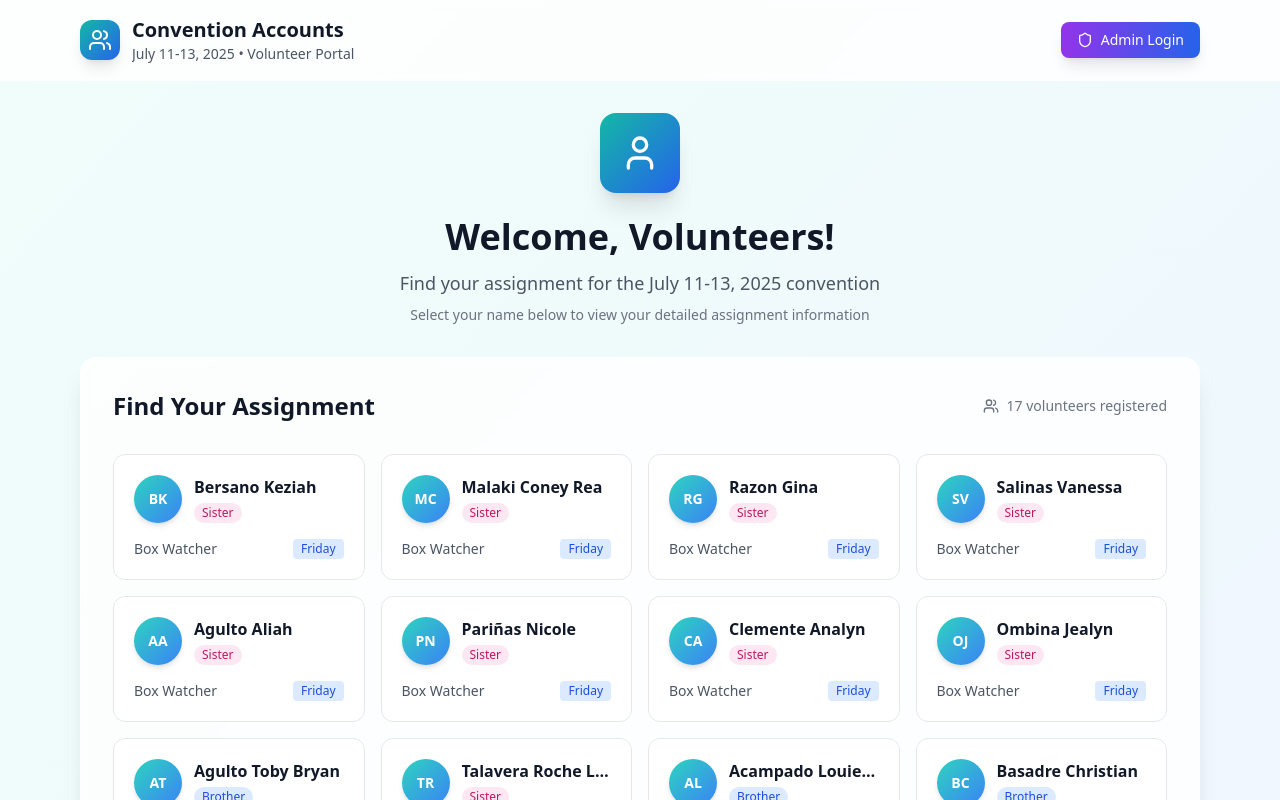
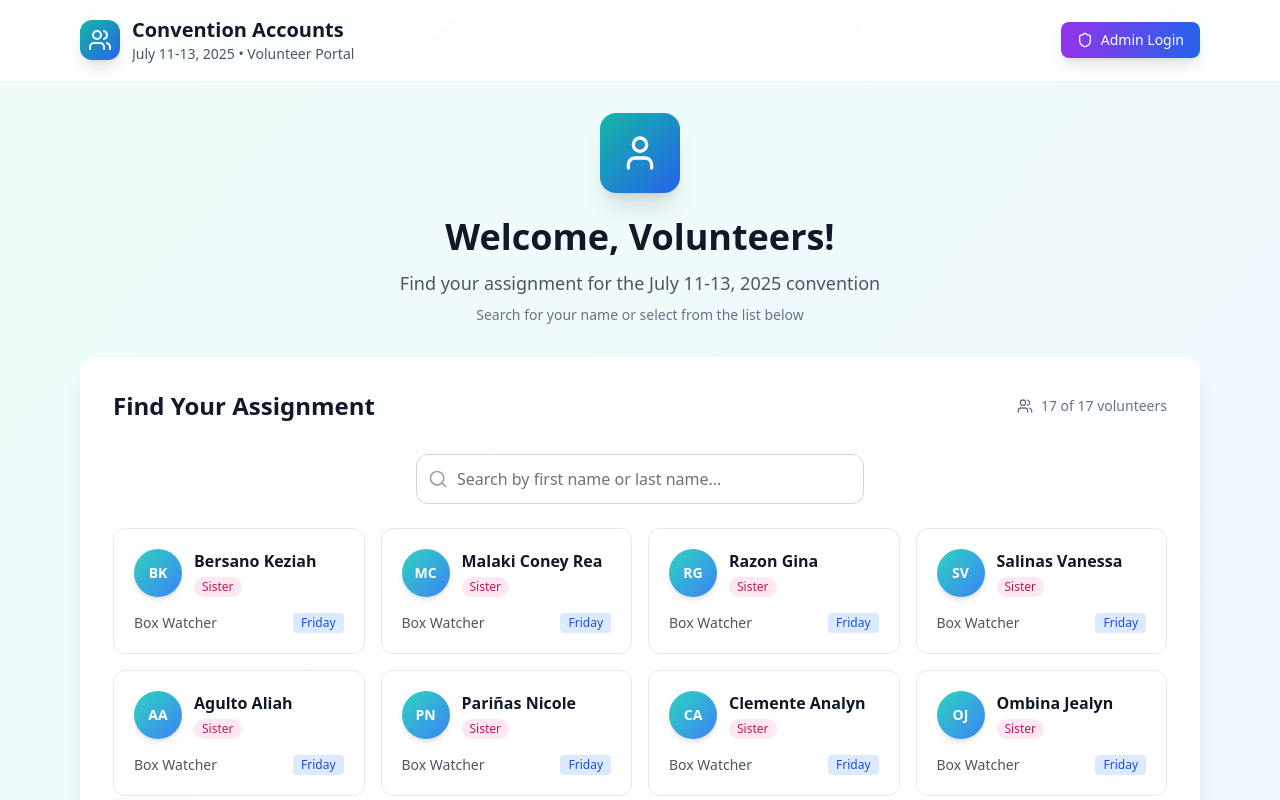
Before and after one commit to ruelryan/accountsDepartment, a React (Vite) app: page / in a window 1280 px wide. Shown: the top 800 px of the page. Built offline with nearby package versions, Linux system fonts and the light colour scheme.

Commit message:
Add search functionality to volunteer portal

```diff
--- a/src/components/EnhancedVolunteerPortal.tsx
+++ b/src/components/EnhancedVolunteerPortal.tsx
@@ -1,4 +1,4 @@
-import React, { useState } from 'react';
+import React, { useState, useMemo } from 'react';
 import { Volunteer, Shift } from '../types';
 import {
   User,
@@ -14,7 +14,8 @@ import {
   Shield,
   ArrowLeft,
   Menu,
-  X
+  X,
+  Search
 } from 'lucide-react';
 import { FloorPlan } from './FloorPlan';
 import { boxes } from '../data/initialData';
@@ -27,9 +28,32 @@ interface EnhancedVolunteerPortalProps {
 
 export function EnhancedVolunteerPortal({ volunteers, shifts, onAdminLogin }: EnhancedVolunteerPortalProps) {
   const [selectedVolunteer, setSelectedVolunteer] = useState<Volunteer | null>(null);
+  const [searchTerm, setSearchTerm] = useState('');
+
+  // Filter volunteers based on search term
+  const filteredVolunteers = useMemo(() => {
+    if (!searchTerm.trim()) {
+      return volunteers;
+    }
+
+    const searchLower = searchTerm.toLowerCase().trim();
+    return volunteers.filter(volunteer => {
+      const fullName = `${volunteer.firstName} ${volunteer.lastName}`.toLowerCase();
+      const firstName = volunteer.firstName.toLowerCase();
+      const lastName = volunteer.lastName.toLowerCase();
+
+      return fullName.includes(searchLower) ||
+             firstName.includes(searchLower) ||
+             lastName.includes(searchLower);
+    });
+  }, [volunteers, searchTerm]);
 
   const handleVolunteerSelect = (volunteer: Volunteer) => {
     setSelectedVolunteer(volunteer);
+  };
+
+  const clearSearch = () => {
+    setSearchTerm('');
   };
 
   if (selectedVolunteer) {
@@ -82,21 +106,71 @@ export function EnhancedVolunteerPortal({ volunteers, shifts, onAdminLogin }: En
           </div>
           <h2 className="text-2xl sm:text-4xl font-bold text-gray-900 mb-2 sm:mb-3">Welcome, Volunteers!</h2>
           <p className="text-base sm:text-lg text-gray-600 mb-2">Find your assignment for the July 11-13, 2025 convention</p>
-          <p className="text-sm text-gray-500">Select your name below to view your detailed assignment information</p>
+          <p className="text-sm text-gray-500">Search for your name or select from the list below</p>
         </div>
 
         <div className="bg-white/80 backdrop-blur-sm rounded-2xl shadow-xl border border-white/20 p-4 sm:p-8">
-          <div className="flex items-center justify-between mb-6 sm:mb-8">
+          <div className="flex flex-col sm:flex-row sm:items-center sm:justify-between mb-6 sm:mb-8 space-y-4 sm:space-y-0">
             <h3 className="text-xl sm:text-2xl font-semibold text-gray-900">Find Your Assignment</h3>
             <div className="flex items-center space-x-2 text-sm text-gray-500">
               <Users className="w-4 h-4" />
-              <span className="hidden sm:inline">{volunteers.length} volunteers registered</span>
-              <span className="sm:hidden">{volunteers.length}</span>
+              <span className="hidden sm:inline">
+                {filteredVolunteers.length} of {volunteers.length} volunteers
+                {searchTerm && filteredVolunteers.length !== volunteers.length && ' found'}
+              </span>
+              <span className="sm:hidden">
+                {filteredVolunteers.length}/{volunteers.length}
+              </span>
             </div>
           </div>
 
+          {/* Search Bar */}
+          <div className="mb-6">
+            <div className="relative max-w-md mx-auto">
+              <div className="absolute inset-y-0 left-0 pl-3 flex items-center pointer-events-none">
+                <Search className="h-5 w-5 text-gray-400" />
+              </div>
+              <input
+                type="text"
+                value={searchTerm}
+                onChange={(e) => setSearchTerm(e.target.value)}
+                className="block w-full pl-10 pr-10 py-3 border border-gray-300 rounded-xl leading-5 bg-white placeholder-gray-500 focus:outline-none focus:placeholder-gray-400 focus:ring-2 focus:ring-teal-500 focus:border-teal-500 text-sm sm:text-base"
+                placeholder="Search by first name or last name..."
+              />
+              {searchTerm && (
+                <button
+                  onClick={clearSearch}
+                  className="absolute inset-y-0 right-0 pr-3 flex items-center"
+                >
+                  <X className="h-5 w-5 text-gray-400 hover:text-gray-600" />
+                </button>
+              )}
+            </div>
+
+            {searchTerm && (
+              <div className="text-center mt-2">
+                <span className="text-sm text-gray-600">
+                  {filteredVolunteers.length === 0
+                    ? `No volunteers found matching "${searchTerm}"`
+                    : `Found ${filteredVolunteers.length} volunteer${filteredVolunteers.length !== 1 ? 's' : ''} matching "${searchTerm}"`
+                  }
+                </span>
+                {filteredVolunteers.length === 0 && (
+                  <button
+                    onClick={clearSearch}
+                    className="ml-2 text-teal-600 hover:text-teal-700 font-medium text-sm"
+                  >
+                    Clear search
+                  </button>
+                )}
+              </div>
+            )}
+          </div>
+
+          {/* Volunteers Grid */}
+          {filteredVolunteers.length > 0 ? (
             <div className="grid grid-cols-1 sm:grid-cols-2 lg:grid-cols-3 xl:grid-cols-4 gap-3 sm:gap-4">
-            {volunteers.map(volunteer => {
+              {filteredVolunteers.map(volunteer => {
                 const hasMultipleRoles = volunteer.roles.length > 1;
                 const primaryRole = volunteer.roles[0];
 
@@ -160,6 +234,19 @@ export function EnhancedVolunteerPortal({ volunteers, shifts, onAdminLogin }: En
                 );
               })}
             </div>
+          ) : searchTerm ? (
+            <div className="text-center py-12">
+              <Search className="w-16 h-16 text-gray-300 mx-auto mb-4" />
+              <h3 className="text-lg font-semibold text-gray-900 mb-2">No volunteers found</h3>
+              <p className="text-gray-600 mb-4">Try searching with a different name or check the spelling.</p>
+              <button
+                onClick={clearSearch}
+                className="px-4 py-2 bg-teal-600 text-white rounded-lg hover:bg-teal-700 font-medium"
+              >
+                Show All Volunteers
+              </button>
+            </div>
+          ) : null}
         </div>
 
         {/* Quick Info Section */}
```
Lines whose indentation alone changed are shown as unchanged.
